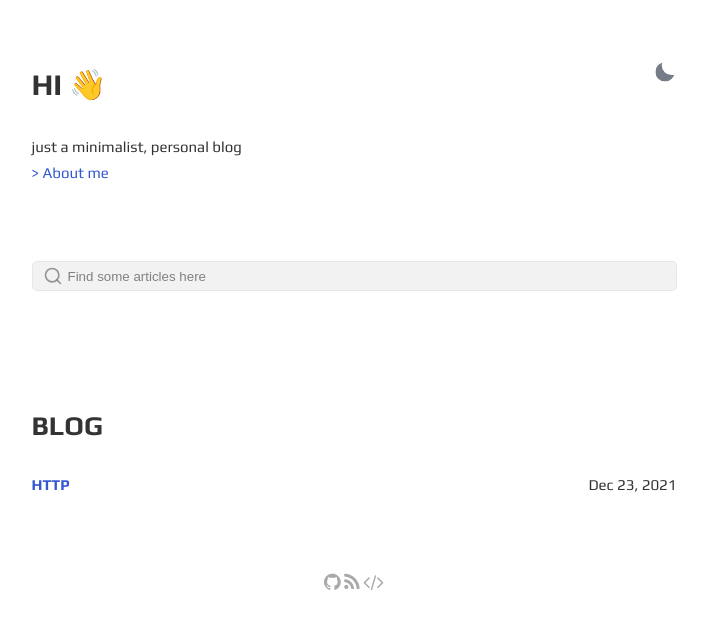
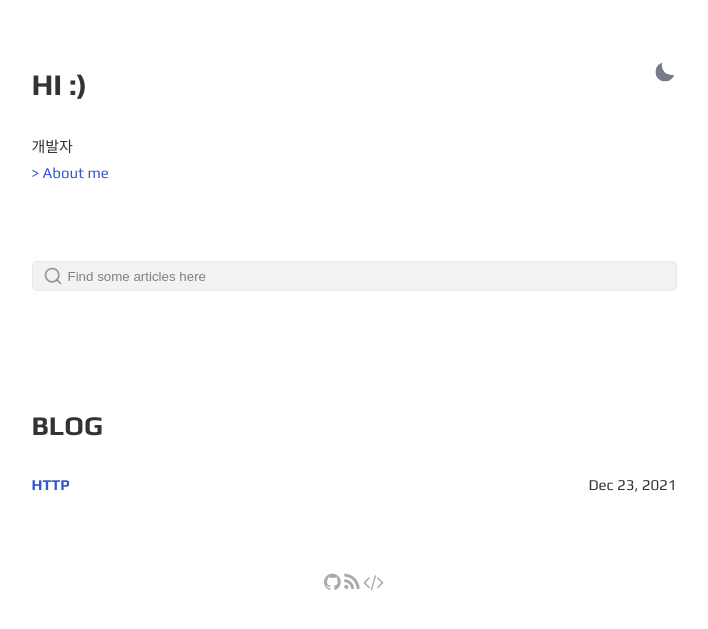
Before and after one commit to beomsookim96/TIL, a Jekyll site: the page built from index.html, in a window 1280 px wide. Shown: the top 629 px of the page, without its empty margins (286-994 px from the left). Built offline with Jekyll 4.4.1, drawn with Linux system fonts in a browser that asks for light colours.

Commit message:
fix : address

```diff
--- a/_config.yml
+++ b/_config.yml
@@ -1,10 +1,10 @@
-site: Gesko
-title: Gesko
-greetings: Hi 👋
+site: beomsookim96
+title: beomsookim96
+greetings: Hi :)
 description: >-
-  just a minimalist, personal blog
+  개발자
 lang: en-US
-timezone:  Europe/Rome
+timezone:  Asia/Korea
 repo: https://github.com/beomsookim96/beomsookim96.github.io # site repo [optional]
 data-theme: dark # default theme "dark" | "light"
 discus-identifier: beomsookim96 # replace with your disqus shortname
@@ -14,7 +14,7 @@ author:
   bio: 개발자
   userpicture:
   username: # general username
-  github: # github username
+  github: beomsookim96 # github username
   twitter: # twitter username
   email: rlaqjatn7177@gmail.com # email adress
 
```
